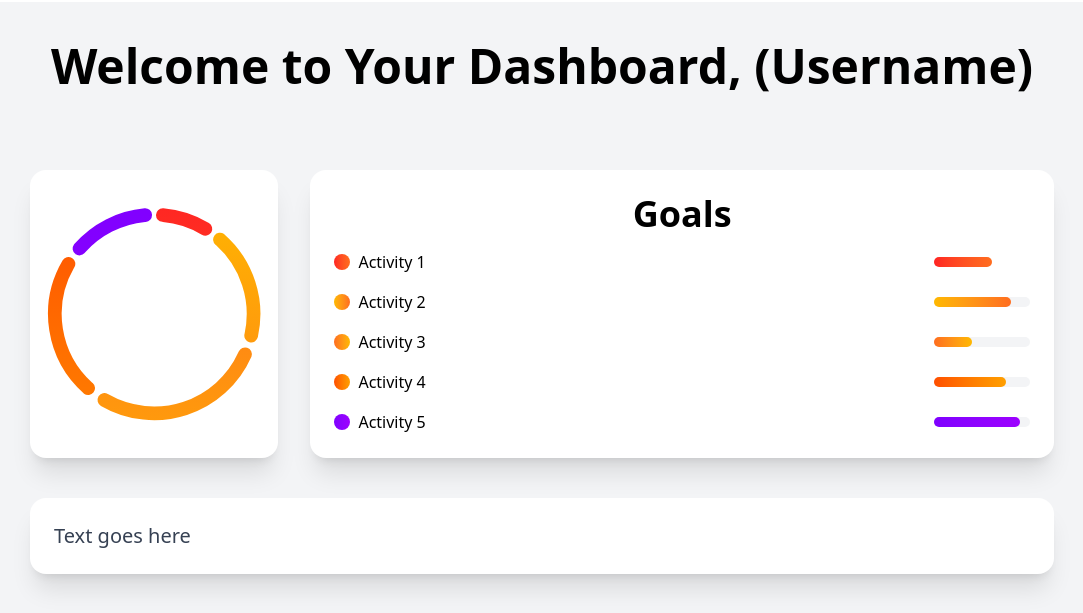
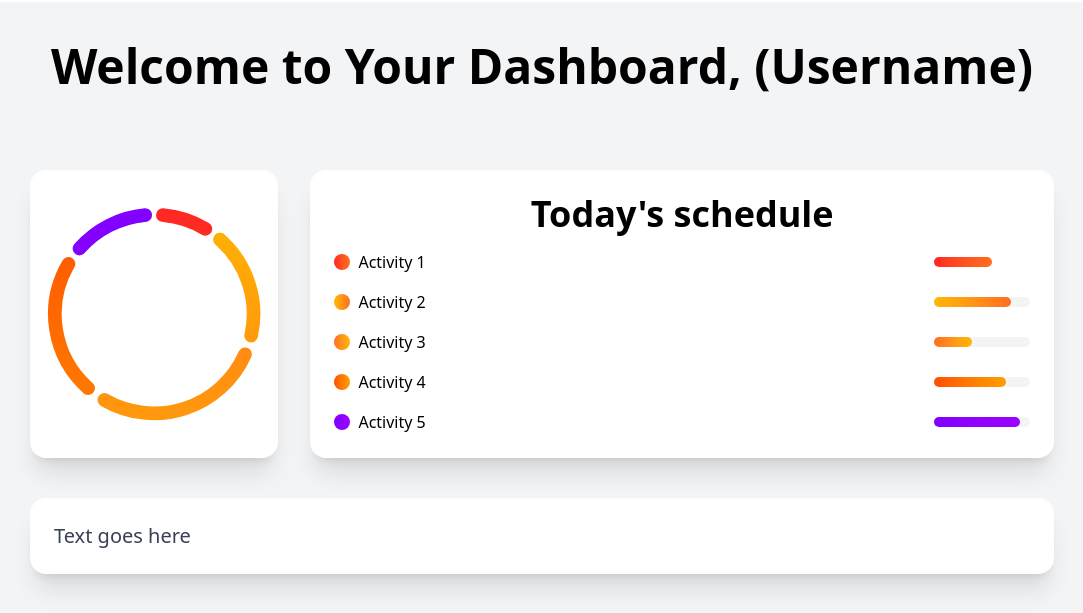
Before and after one commit to KaloyanYanev08/AMA_HackTues11, a Flask app: template templates/stats.html in a window 1280 px wide. Shown: the part 230-843 px from the top of the page, without its empty margins (98-1181 px from the left). Run offline with Flask 3, Linux system fonts and the light colour scheme; the template is opened without the code that fills it, so the values that code supplies are empty; some libraries are stand-ins or nearby versions.

Commit message:
Changed stats title

```diff
--- a/templates/stats.html
+++ b/templates/stats.html
@@ -15,7 +15,7 @@
 
         <!-- Activities Box -->
         <div class="w-full lg:w-3/4 p-6 bg-white shadow-xl rounded-2xl flex flex-col justify-start" style="flex-grow: 1;">
-            <h2 class="text-4xl font-bold text-center mb-4">Goals</h2>
+            <h2 class="text-4xl font-bold text-center mb-4">Today's schedule</h2>
 
             <div class="space-y-4">
                 <div class="flex items-center">
```
